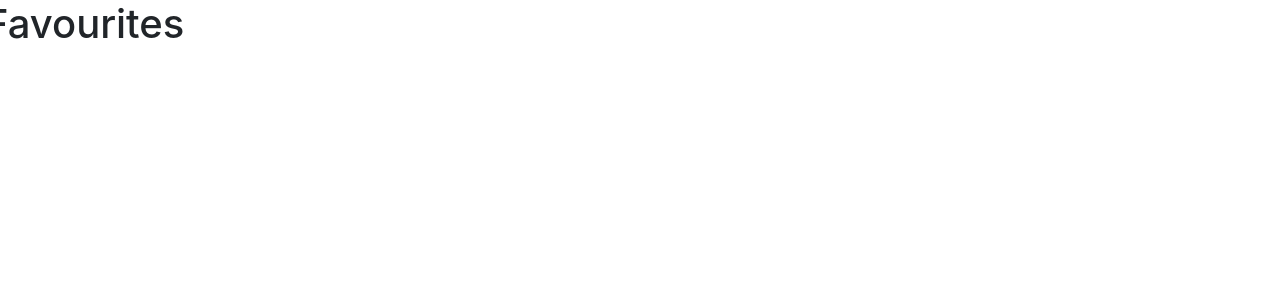
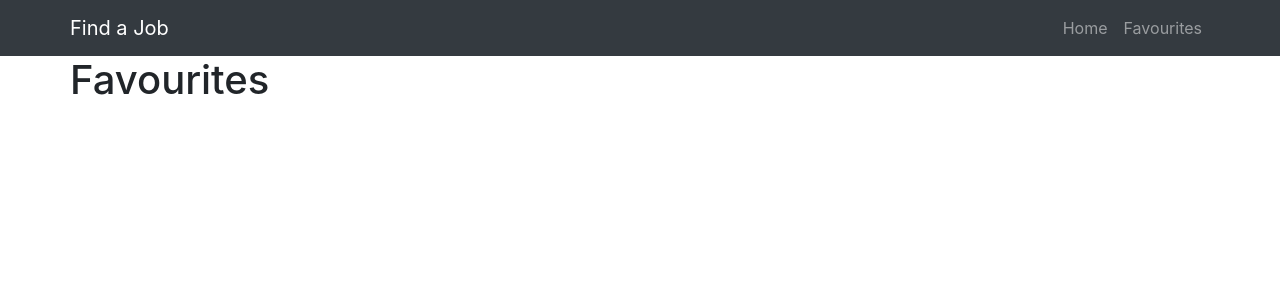
Before and after one commit to sefabckn/Strive-School-M7D3-Homework, a React (Create React App) app: page /favorites in a window 1280 px wide. Shown: the top 300 px of the page. Built offline with nearby package versions, Linux system fonts and the light colour scheme.

Commit message:
UI/UX updated

```diff
--- a/src/App.js
+++ b/src/App.js
@@ -4,11 +4,13 @@ import Company from "./components/Company";
 import { BrowserRouter, Route, Routes } from "react-router-dom";
 import Home from "./components/Home.jsx";
 import Favs from "./components/Favs";
+import MyNavbar from './components/MyNavbar';
 import "bootstrap/dist/css/bootstrap.min.css";
 function App() {
   return (
     <div className="App">
       <BrowserRouter>
+      <MyNavbar />
         <Routes>
           <Route path="/" element={<Home />}></Route>
           <Route path="/:company" element={<Company />}></Route>
--- a/src/components/Favs.jsx
+++ b/src/components/Favs.jsx
@@ -1,5 +1,5 @@
 import { connect } from "react-redux";
-import { Button, Row, Col } from "react-bootstrap";
+import { Button, Row, Col, Container } from "react-bootstrap";
 import { removeFromFavAction } from "../actions";
 const mapStateToProps = (state) => ({
   favs: state.favs.content,
@@ -14,8 +14,9 @@ const mapDispatchToProps = (dispatch) => ({
 const Favs = ({ favs, removeFromFav }) => {
   console.log("favs", favs);
   return (
+    <Container>
       <Row>
-      <h1 style={{textAlign: "center", alignContent:'center'}}>Favourites</h1>
+        <h1 style={{ textAlign: "center", alignContent: 'center' }}>Favourites</h1>
         <Col sm={12}>
           <ul style={{ listStyle: "none" }}>
             {favs.map((company, i) => (
@@ -32,6 +33,7 @@ const Favs = ({ favs, removeFromFav }) => {
           </ul>
         </Col>
       </Row>
+    </Container>
   );
 };
 export default connect(mapStateToProps, mapDispatchToProps)(Favs);
--- a/src/components/Home.jsx
+++ b/src/components/Home.jsx
@@ -42,18 +42,6 @@ const Home = (props) => {
 
   return (
     <>
-      <Navbar bg="dark" variant="dark">
-        <Container>
-          <Navbar.Brand href="#home">Find a Job</Navbar.Brand>
-          <Nav className="me-auto">
-            <Nav.Link href="#home">Home</Nav.Link>
-            <Nav.Link as={Link} to="/favorites">
-              Favourites
-            </Nav.Link>
-          </Nav>
-        </Container>
-      </Navbar>
-
       <h1>Here is your Job Search Results: </h1>
       <Container>
         <Row id="row1">
--- /dev/null
+++ b/src/components/MyNavbar.jsx
@@ -0,0 +1,22 @@
+import "bootstrap/dist/css/bootstrap.min.css";
+import { Container, Nav, Navbar } from 'react-bootstrap'
+import { Link } from "react-router-dom";
+
+const MyNavbar = () => {
+  return (
+    <>
+      <Navbar bg="dark" variant="dark">
+        <Container>
+          <Navbar.Brand as ={Link} to ='/'>Find a Job</Navbar.Brand>
+          <Nav className="me-auto">
+            <Nav.Link as ={Link} to ='/'>Home</Nav.Link>
+            <Nav.Link as={Link} to="/favorites">
+              Favourites
+            </Nav.Link>
+          </Nav>
+        </Container>
+      </Navbar>
+    </>
+  )
+}
+export default MyNavbar
```
Lines whose indentation alone changed are shown as unchanged.
